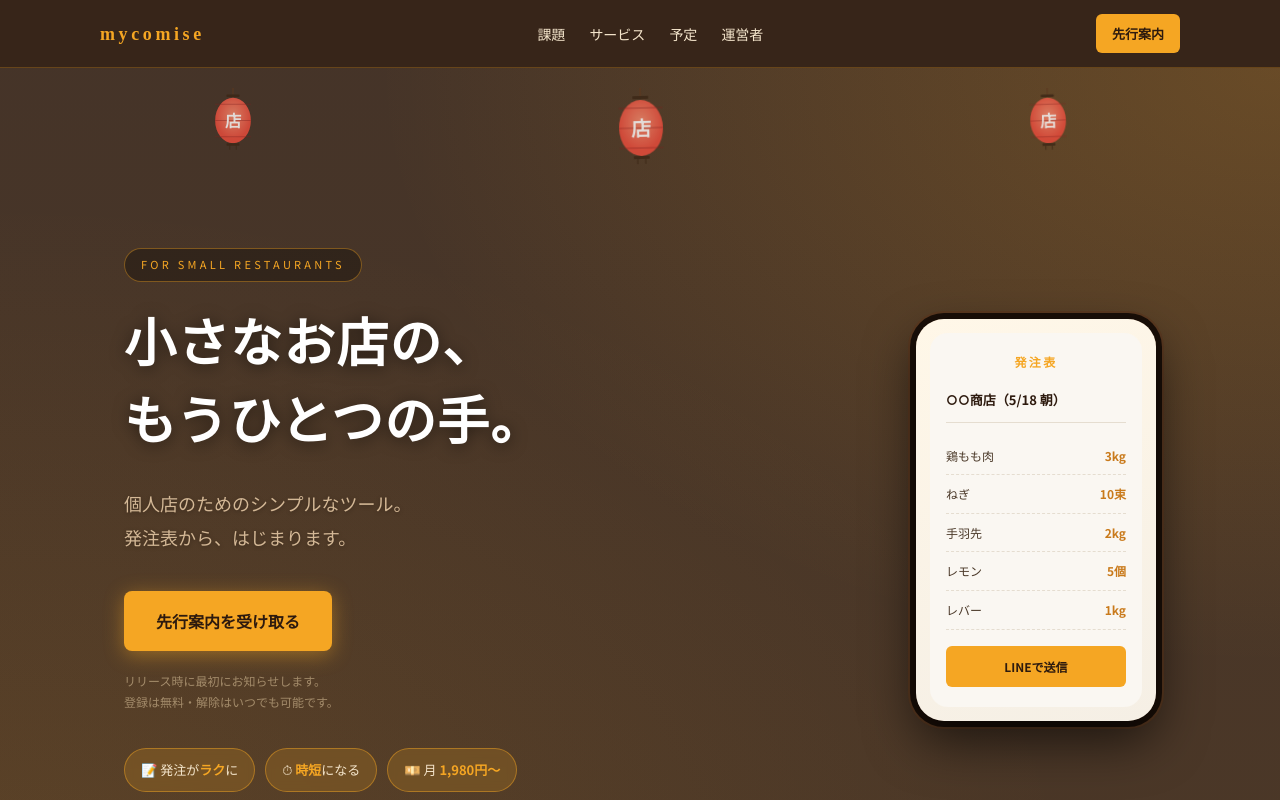
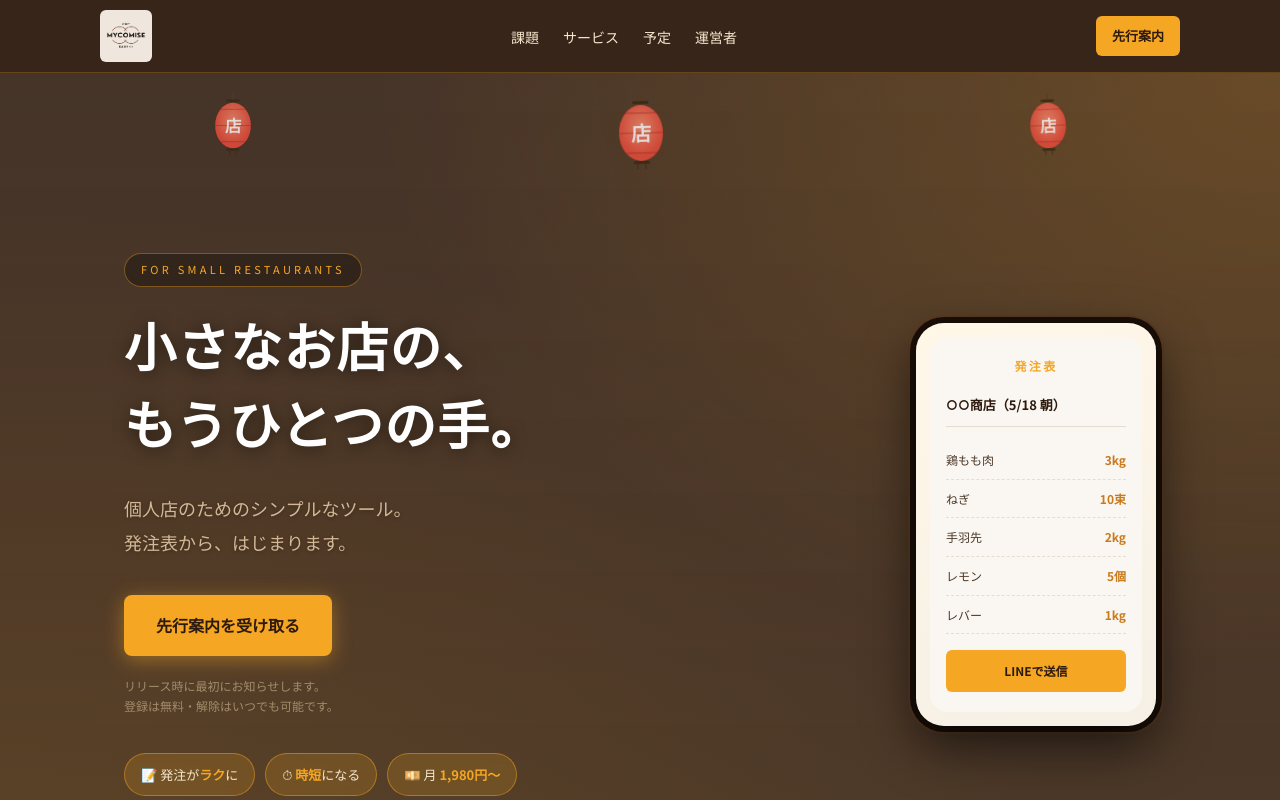
Before and after one commit to mycomise/mycomise-1p, a plain HTML site: page index.html in a window 1280 px wide. Shown: the top 800 px of the page. Drawn offline with Linux system fonts and the light colour scheme; a script that the page names is missing.

Commit message:
index.html　26.5.24

```diff
--- a/index.html
+++ b/index.html
@@ -9,7 +9,9 @@
   <meta property="og:description" content="個人店・小規模飲食店のためのシンプルなツール。月1,980円から。">
   <meta property="og:type" content="website">
   <meta property="og:url" content="https://mycomise.com">
+  <meta property="og:image" content="https://mycomise.com/mycomiselogo.jpg">
   <meta name="twitter:card" content="summary_large_image">
+  <link rel="icon" type="image/jpeg" href="mycomiselogo.jpg">
   <link rel="preconnect" href="https://fonts.googleapis.com">
   <link rel="preconnect" href="https://fonts.gstatic.com" crossorigin>
   <link href="https://fonts.googleapis.com/css2?family=Noto+Sans+JP:wght@400;500;700&family=Noto+Serif+JP:wght@500;700;900&display=swap" rel="stylesheet">
@@ -31,10 +33,11 @@
     .noren-divider::after { content: ""; position: absolute; bottom: 0; left: 0; right: 0; height: 20px; background-image: repeating-linear-gradient(90deg, #5C3A21 0, #5C3A21 22px, transparent 22px, transparent 28px); }
     .washi-bg { background-color: #F5EFE5; background-image: radial-gradient(circle at 25% 25%, rgba(201, 122, 27, 0.04) 0%, transparent 50%), radial-gradient(circle at 75% 75%, rgba(91, 56, 23, 0.04) 0%, transparent 50%), repeating-linear-gradient(45deg, transparent 0, transparent 2px, rgba(91, 56, 23, 0.015) 2px, rgba(91, 56, 23, 0.015) 4px); }
 
-    .nav { position: sticky; top: 0; background: rgba(45, 26, 14, 0.95); backdrop-filter: blur(8px); padding: 14px 24px; z-index: 100; border-bottom: 1px solid rgba(245, 166, 35, 0.25); }
+    .nav { position: sticky; top: 0; background: rgba(45, 26, 14, 0.95); backdrop-filter: blur(8px); padding: 10px 24px; z-index: 100; border-bottom: 1px solid rgba(245, 166, 35, 0.25); }
     .nav-inner { max-width: 1080px; margin: 0 auto; display: flex; justify-content: space-between; align-items: center; gap: 16px; }
-    .nav-logo { font-family: 'Noto Serif JP', serif; font-size: 18px; font-weight: 700; color: #F5A623; letter-spacing: 0.2em; }
-    .nav-logo:hover { text-decoration: none; }
+    .nav-logo { display: inline-flex; align-items: center; }
+    .nav-logo:hover { text-decoration: none; opacity: 0.85; }
+    .nav-logo img { height: 44px; width: auto; border-radius: 6px; display: block; }
     .nav-links { display: none; gap: 24px; list-style: none; }
     .nav-links a { color: #F5E6CC; font-size: 14px; font-weight: 500; }
     .nav-links a:hover { color: #F5A623; text-decoration: none; }
@@ -114,6 +117,7 @@
     .signup .benefits li:before { content: "✓ "; color: #F5A623; margin-right: 4px; font-weight: 700; }
 
     .about { background: #F5EFE5; }
+    .about-logo { display: block; margin: 0 auto 32px; max-width: 280px; width: 100%; height: auto; border-radius: 12px; box-shadow: 0 4px 20px rgba(45, 26, 14, 0.08); }
     .about-body { max-width: 560px; margin: 0 auto; font-size: 15px; line-height: 2; color: #3D2817; background: #FFFFFF; padding: 36px 32px; border-radius: 12px; border: 1px solid #E5DDD0; box-shadow: 0 2px 8px rgba(45, 26, 14, 0.04); }
     .about-body p { margin-bottom: 20px; }
     .about-body p:last-of-type { margin-bottom: 0; }
@@ -143,9 +147,11 @@
       h2 { font-size: 32px; }
       section { padding: 100px 0; }
       .nav-links { display: flex; }
+      .nav-logo img { height: 52px; }
       .product-grid { grid-template-columns: 1fr 1fr; }
       .feature-banner { padding: 140px 24px; background-attachment: fixed; }
       .feature-banner-quote { font-size: 32px; }
+      .about-logo { max-width: 360px; margin-bottom: 48px; }
     }
   </style>
 </head>
@@ -173,7 +179,9 @@
 
   <nav class="nav">
     <div class="nav-inner">
-      <a href="#top" class="nav-logo">mycomise</a>
+      <a href="#top" class="nav-logo">
+        <img src="mycomiselogo.jpg" alt="mycomise">
+      </a>
       <ul class="nav-links">
         <li><a href="#pain">課題</a></li>
         <li><a href="#products">サービス</a></li>
@@ -301,6 +309,7 @@
 
   <section class="about" id="about">
     <div class="container-narrow">
+      <img src="mycomiselogo.jpg" alt="mycomise ロゴ" class="about-logo">
       <h2>はじめまして</h2>
       <div class="about-body">
         <p>はじめまして、mycomiseです。</p>
```
